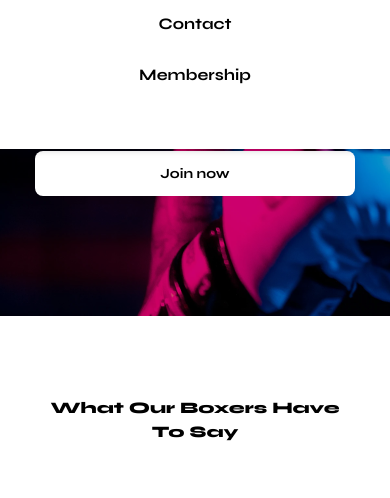
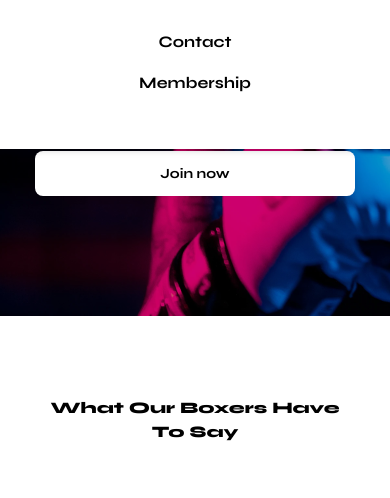
Before and after one commit to codeyarduk/warriors-boxing-club, a website built with Vite: page index.html in a window 390 px wide. Both pictures are taken after a click on the picture 342 px from the left and 38 px from the top of the page. Shown: the part 322-820 px from the top of the page. Built offline with nearby package versions, Linux system fonts and the light colour scheme.

Commit message:
fixed the header

```diff
--- a/index.html
+++ b/index.html
@@ -29,6 +29,7 @@
         <!-- DROP DOWN MENU  -->
         <div onClick="toggleDropdownMenu()">
           <img
+            id="header-mobile-image-white"
             src="resources/icons/burger-right.png"
             class="cursor-pointer menu-icon xl:hidden"
             loading="lazy"
@@ -89,10 +90,10 @@
                 >Contact</a
               >
             </li>
-            <li class="py-[12px] hover:bg-[#EFEFEF]">
+            <li >
               <a
                 onClick="toggleDropdownMenu()"
-                class="cursor-pointer menu-icon"
+                class="cursor-pointer menu-icon py-[12px] hover:bg-[#EFEFEF] hover:cursor-pointer w-dvw"
                 href="#membership"
                 >Membership</a
               >
```
